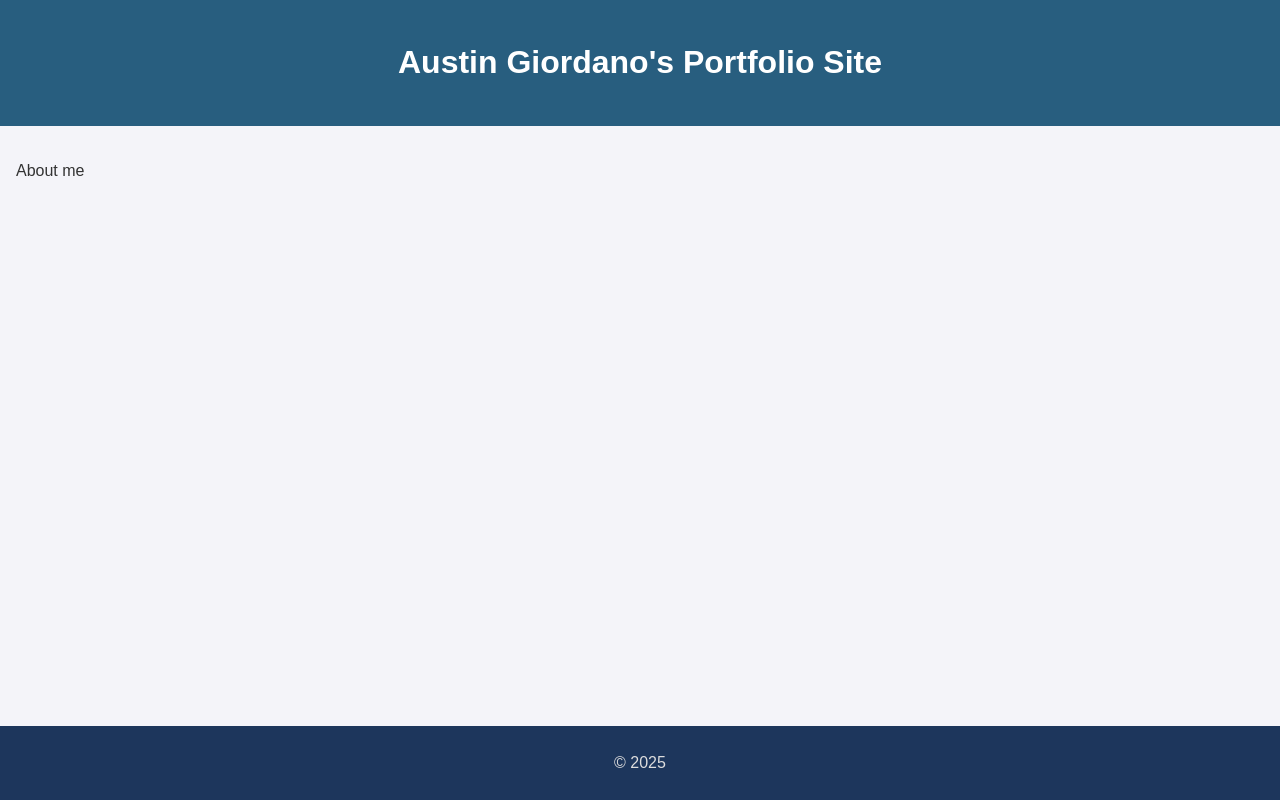
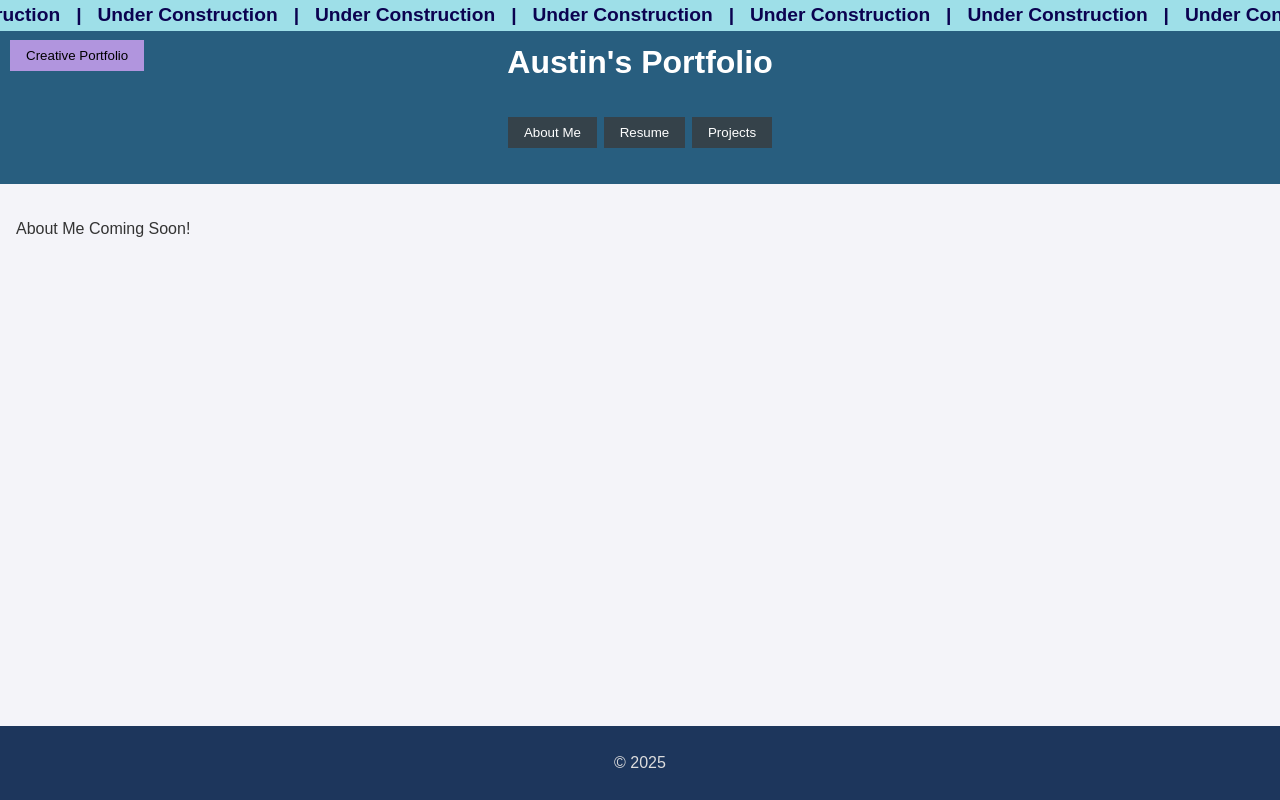
Before and after one commit to misterbluuu/portfolio-site, a plain HTML site: page about.html in a window 1280 px wide. Drawn offline with Linux system fonts and the light colour scheme.

Commit message:
Add files via upload
took my real name off lol

```diff
--- a/about.html
+++ b/about.html
@@ -3,15 +3,25 @@
 <head>
     <meta charset="UTF-8">
     <meta name="viewport" content="width=device-width, initial-scale=1.0">
-    <title>Austin's Portfolio Site</title>
+    <title>Austin's Portfolio</title>
     <link rel="stylesheet" href="style.css">
+    <div class="banner">
+        <span class="banner-text">Under Construction &nbsp; | &nbsp; Under Construction &nbsp; | &nbsp; Under Construction &nbsp; | &nbsp; Under Construction &nbsp; | &nbsp; Under Construction &nbsp; | &nbsp; Under Construction &nbsp; | &nbsp; Under Construction &nbsp; | &nbsp; Under Construction &nbsp; | &nbsp; Under Construction</span>
+    </div>
 </head>
 <body>
+    <button class="rgb-button" id="toggleTheme" onclick="location.href='austindimension.html'">Creative Portfolio</button>
     <header>
-        <h1>Austin Giordano's Portfolio Site</h1>
+        <h1>Austin's Portfolio</h1>
+        <h2>
+        <button onclick="location.href='about.html'">About Me</button>
+        <button onclick="location.href='resume.html'">Resume</button>
+        <button onclick="location.href='projects.html'">Projects</button>
+        </h2>
     </header>
+
     <main>
-        <p>About me</p>
+        <p>About Me Coming Soon!</p>
     </main>
     <footer>
         <p>&copy; 2025</p>
```
Also changed, not shown: projects.html (+13 -3 lines), resume.html (+13 -3 lines).
